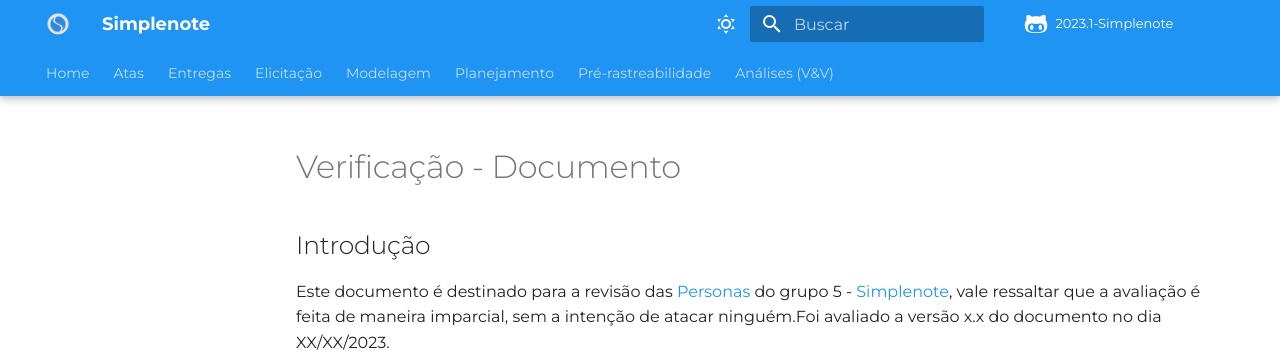
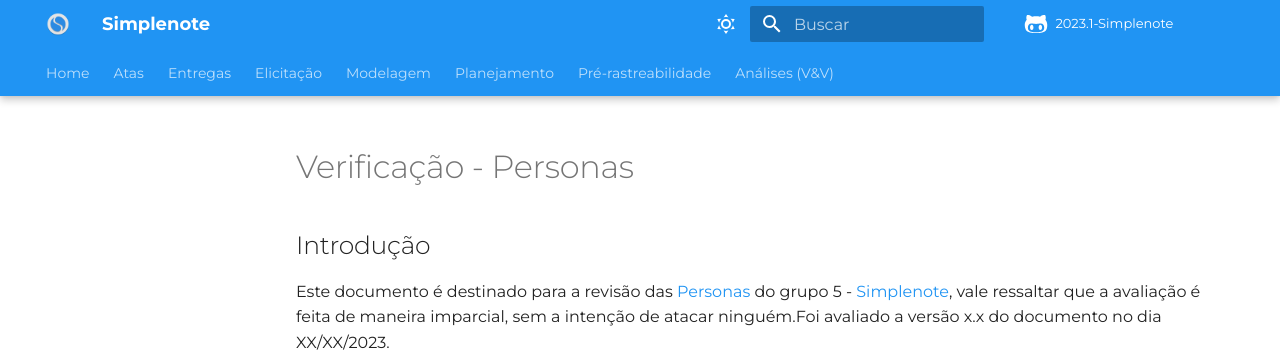
Before and after one commit to Requisitos-de-Software/2023.1-Simplenote, an MkDocs documentation site: the page built from docs/Analise-Grupo5/Elicitação/Personas.md, in a window 1280 px wide and 900 px high. Shown: the top 352 px of the window. Built offline with MkDocs 1.6.1 and Material for MkDocs 9.7.7, drawn with Linux system fonts in a browser that asks for light colours; some web fonts are replaced; comment, search, counter and statistics services are not loaded.

Commit message:
Update Personas.md

```diff
--- a/docs/Analise-Grupo5/Elicitação/Personas.md
+++ b/docs/Analise-Grupo5/Elicitação/Personas.md
@@ -1,4 +1,4 @@
-# Verificação - Documento
+# Verificação - Personas
 
 ## Introdução
 
```
